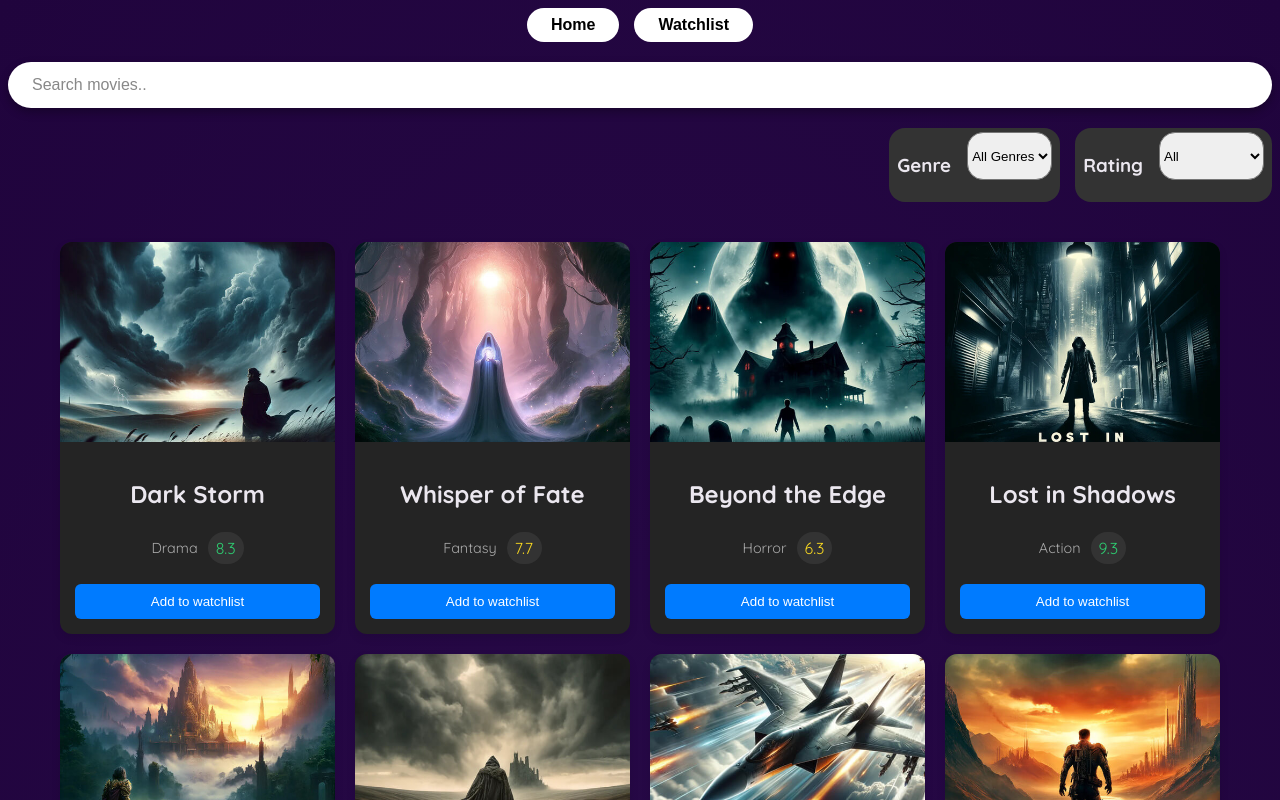
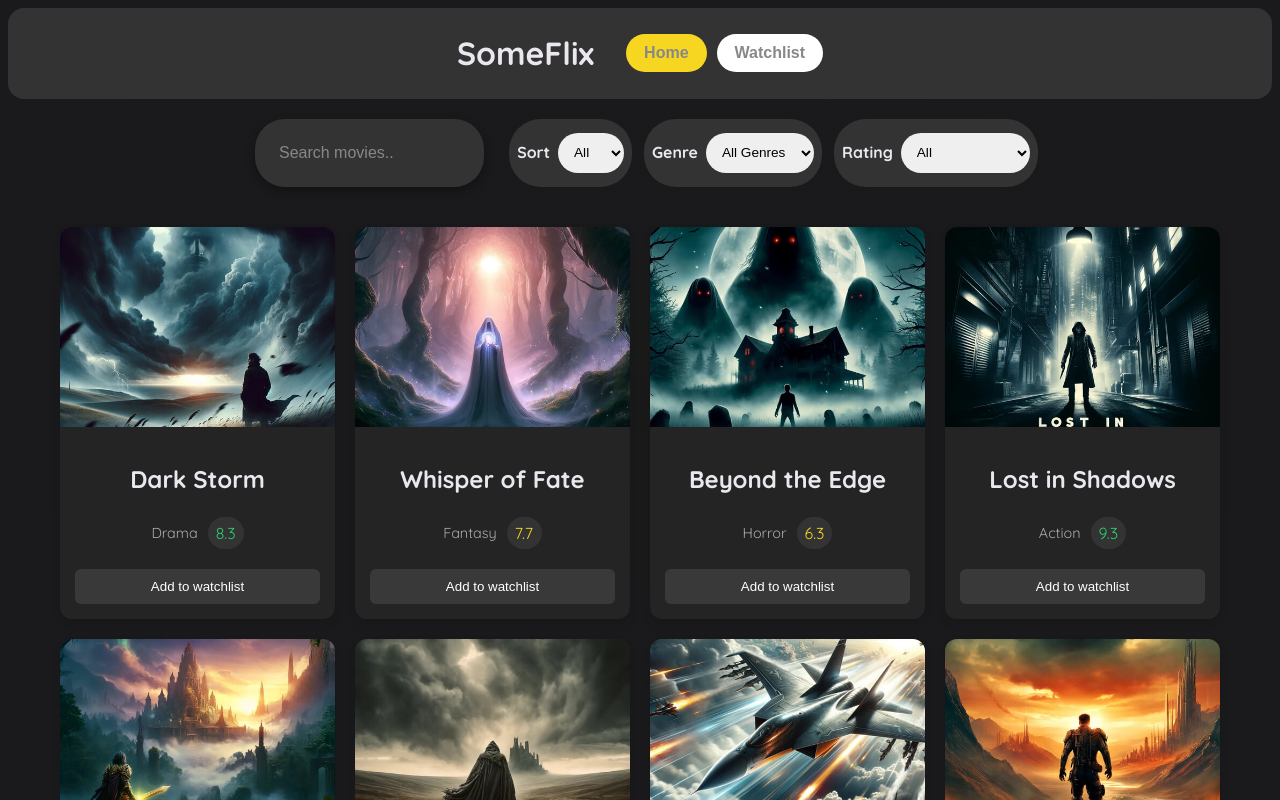
Before and after one commit to SBodescu/Movie-App, a React (Vite) app: page / in a window 1280 px wide. Shown: the top 800 px of the page. Built offline with nearby package versions, Linux system fonts and the light colour scheme.

Commit message:
feat:watchlist and error handling added

```diff
--- a/src/App.jsx
+++ b/src/App.jsx
@@ -2,32 +2,73 @@ import MovieCard from "./components/MovieCard/MovieCard";
 import MovieCardList from "./components/MovieCardList/MovieCardList";
 import SearchBar from "./components/SearchBar/SearchBar";
 import PageButtons from "./components/PageButtons/PageButtons";
-import { useState } from "react";
+import { useState, useEffect } from "react";
 import FilterButtons from "./components/FilterButtons/FilterButtons";
 
 
 function App() {
-  const [searchText, setSearchText] = useState('');
-  const [filterGenre, setFilterGenre] = useState('all');
-  const [filterRating, setFilterRating] = useState('all');
+  const [loaded, setLoaded] = useState(false);
+  const [data, setData] = useState([]);
+  const [filters, setFilters] = useState({
+    searchText: '',
+    genre: 'all',
+    rating: 'all',
+    sort: 'all'
+  });
+  const [view, setView] = useState('all');
+
+  useEffect(() => {
+    const fetchMovies = async () => {
+      try {
+        setLoaded(false);
+        const response = await fetch('/movies.json');
+        const movies = await response.json();
+        setData(movies);
+        setLoaded(true);
+      } catch (err) {
+        console.error('Error loading movies:', err);
+        setLoaded(true);
+      }
+    };
+
+    fetchMovies();
+  }, []);
+
+
+  const updateFilter = (key, value) => {
+    setFilters(prev => ({ ...prev, [key]: value }));
+  };
+
   return (
     <div className="app-container">
-      <PageButtons/>
+      {!loaded ? (
+        <div className="loading-container">Loading movies...</div>
+      ) : (
+        <>
+          <div className="nav-container">
+            <PageButtons onChangeView={setView} view={view} />
+          </div>
+          <div className="search-filters-container">
             <SearchBar
-        searchText = {searchText}
-        onSearchTextChange = {setSearchText}
+              searchText={filters.searchText}
+              onSearchTextChange={(value) => updateFilter('searchText', value)}
             />
             <FilterButtons
-        filterGenre = {filterGenre}
-        onFilterGenre = {setFilterGenre}
-        filterRating = {filterGenre}
-        onFilterRating = {setFilterRating}
+              filterSort={filters.sort}
+              onFilterSort={(value) => updateFilter('sort', value)}
+              filterGenre={filters.genre}
+              onFilterGenre={(value) => updateFilter('genre', value)}
+              filterRating={filters.rating}
+              onFilterRating={(value) => updateFilter('rating', value)}
             />
+          </div>
           <MovieCardList
-        searchText = {searchText}
-        filterGenre = {filterGenre}
-        filterRating = {filterRating}
+            data={data}
+            filters={filters}
+            view={view}
           />
+        </>
+      )}
     </div>
   );
 }
--- a/src/components/FilterButtons/FilterButtons.css
+++ b/src/components/FilterButtons/FilterButtons.css
@@ -1,20 +1,25 @@
 .filters-container {
     display: flex;
-    justify-content: flex-end;
-    gap: 15px;
+    justify-content: center;
+    gap: 0.75rem;
 }
 
 .pill-button{
     display: flex;
     flex-direction: row;
-    gap: 1rem;
+    align-items: center;
+    gap: 0.5rem;
     background-color: #333;
-    border-radius: 1rem;
-    padding: 4px 8px;
+    border-radius: 2rem;
+    padding: 6px 8px;
     min-width: 35px;
+    font-size: 0.85rem;
 }
 
 select{
-    border-radius: 1rem;
-    height: 3rem;
+    border-radius: 2rem;
+    height: 2.5rem;
+    padding: 0 0.75rem;
+    border: none;
+    font-size: 0.85rem;
 }
--- a/src/components/FilterButtons/FilterButtons.jsx
+++ b/src/components/FilterButtons/FilterButtons.jsx
@@ -1,8 +1,16 @@
 import "./FilterButtons.css"
 
-export default function FilterButtons({filterGenre, onFilterGenre, filterRating, onFilterRating}){
+export default function FilterButtons({filterGenre, onFilterGenre, filterRating, onFilterRating, filterSort, onFilterSort}){
     return(
         <div className="filters-container">
+            <div className="pill-button">
+                <h3>Sort</h3>
+                <select id="sorting" value={filterSort} onChange={(e)=>onFilterSort(e.target.value)}>
+                    <option value="all">All</option>
+                    <option value="ascending">A-Z</option>
+                    <option value="descending">Z-A</option>
+                </select>
+            </div>
             <div className="pill-button">
                 <h3>Genre</h3>
                 <select id="genre" value={filterGenre} onChange={(e)=>onFilterGenre(e.target.value)}>
@@ -22,6 +30,7 @@ export default function FilterButtons({filterGenre, onFilterGenre, filterRating,
                     <option value="gt8">greater than 8</option>
                 </select>
             </div>
+
         </div>
     );
 }
--- a/src/components/MovieCard/MovieCard.jsx
+++ b/src/components/MovieCard/MovieCard.jsx
@@ -1,6 +1,32 @@
 import "./MovieCard.css";
+import { addToWatchlist, removeFromWatchlist, isInWatchlist } from "../../utils/localstorage";
+import { useState, useEffect } from "react";
 
 export default function MovieCard(props){
+    const [isAdded, setIsAdded] = useState(false);
+
+    useEffect(() => {
+        setIsAdded(isInWatchlist(props.id));
+    }, [props.id]);
+
+    const handleWatchlistClick = () => {
+        const movieData = {
+            id: props.id,
+            title: props.title,
+            genre: props.genre,
+            rating: props.rating,
+            image: props.image
+        };
+
+        if (isAdded) {
+            removeFromWatchlist(props.id);
+            setIsAdded(false);
+        } else {
+            addToWatchlist(movieData);
+            setIsAdded(true);
+        }
+    };
+
     const ratingColor = parseFloat(props.rating) >= 8 ? '#2ecc71' : '#f6d621';
     return(
         <div className="card">
@@ -11,8 +37,15 @@ export default function MovieCard(props){
                     <span className="genre">{props.genre}</span>
                     <span className="rating" style = {{color:ratingColor}}>{props.rating}</span>
                 </div>
-
-                <button className="card-btn">Add to watchlist</button>
+                <button
+                    className="card-btn"
+                    onClick={handleWatchlistClick}
+                    style={{
+                        backgroundColor: isAdded ? '#f6d621' : '#393939'
+                    }}
+                >
+                    {isAdded ? 'Added to watchlist' : 'Add to watchlist'}
+                </button>
             </div>
         </div>
     );
--- a/src/components/MovieCardList/MovieCardList.jsx
+++ b/src/components/MovieCardList/MovieCardList.jsx
@@ -1,26 +1,52 @@
 import "./MovieCardList.css";
-import dataFile from "../../movies.json";
+//import dataFile from "../../movies.json";
 import MovieCard from "../MovieCard/MovieCard";
+import { getWatchlist } from '../../utils/localstorage';
+import filterAndSortMovies from '../../utils/filters';
 
-export default function MovieCardList({searchText=" ", filterGenre, filterRating }){
+export default function MovieCardList({data =[], filters = {}, view = 'all' }){
+    const { searchText = '', genre = 'all', rating = 'all', sort = 'all' } = filters;
     const getImageUrl = (name) => {
         return new URL(`../../assets/images/${name}`, import.meta.url).href;
     }
-    const filteredMovies = dataFile.filter((item) => {
-                    if (!item.title) return false;
-                    const matchesSearch = item.title.toLowerCase().includes(searchText.toLowerCase());
-                    const matchesGenre = filterGenre === "all" || item.genre.toLowerCase() === filterGenre.toLowerCase();
-                    let matchesRating = true;
-                    if (filterRating === "lt5") {matchesRating = item.rating < 5; console.log(matchesRating);}
-                    else if (filterRating === "b5a8") matchesRating = item.rating >= 5 && item.rating <= 8;
-                    else if (filterRating === "gt8") matchesRating = item.rating >8;
-                    return matchesSearch && matchesGenre && matchesRating;
-    })
+
+    if (!data || data.length === 0) {
+        return <div className="card-list-container">Loading movies...</div>;
+    }
+
+    const watchIds = view === 'watchlist' ? getWatchlist().map(m => m.id) : null;
+    const filteredMovies = filterAndSortMovies(data, {
+        searchText,
+        genre,
+        rating,
+        sort,
+        view,
+        watchIds
+    });
+
+    if (filteredMovies.length === 0) {
+        let errorMessage = "No movies found";
+
+        if (view === 'watchlist') {
+            errorMessage = "Your watchlist is empty. Add some movies to get started!";
+        } else if (searchText.trim() !== "") {
+            errorMessage = `No movies found matching "${searchText}"`;
+        } else if (genre !== "all" || rating !== "all") {
+            errorMessage = "No movies match your filters. Try adjusting your search criteria.";
+        }
+
+        return (
+            <div className="card-list-container">
+                <div className="no-results-message">{errorMessage}</div>
+            </div>
+        );
+    }
     return(
         <div className="card-list-container">
             {filteredMovies.map((item)=>
                 <MovieCard
                     key = {item.id}
+                    id = {item.id}
                     image = {getImageUrl(item.image)}
                     title = {item.title}
                     genre = {item.genre}
--- a/src/components/PageButtons/PageButtons.css
+++ b/src/components/PageButtons/PageButtons.css
@@ -1,15 +1,15 @@
 .page-buttons-container{
     display: flex;
     justify-content: center;
-    gap: 15px;
+    gap: 10px;
 }
 
 .nav-btn {
   background-color: white;
-  color: #000;
+  color: #888;
   border: none;
   border-radius: 20px;
-  padding: 8px 24px;
+  padding: 10px 18px;
   font-size: 1rem;
   font-weight: 600;
   cursor: pointer;
@@ -22,6 +22,15 @@
 }
 
 .nav-btn.active {
-  background-color: #fff;
+  background-color: #f6d621;
 
 }
+
+.nav-container{
+  display: flex;
+  flex-direction: row;
+  justify-content:center;
+  align-items: center;
+  gap: 2rem;
+  padding: 0 1rem;
+}
--- a/src/components/PageButtons/PageButtons.jsx
+++ b/src/components/PageButtons/PageButtons.jsx
@@ -1,10 +1,26 @@
 import "./PageButtons.css"
 
-export default function PageButtons(){
+export default function PageButtons({ onChangeView, view = 'all' }){
     return(
-        <div className="page-buttons-container">
-            <button className="nav-btn">Home</button>
-            <button className="nav-btn">Watchlist</button>
+        <div className="nav-container">
+            <div>
+                <h1>SomeFlix</h1>
+            </div>
+            <div className="page-buttons-container">
+                <button
+                    className={`nav-btn ${view === 'all' ? 'active' : ''}`}
+                    onClick={() => onChangeView && onChangeView('all')}
+                >
+                    Home
+                </button>
+                <button
+                    className={`nav-btn ${view === 'watchlist' ? 'active' : ''}`}
+                    onClick={() => onChangeView && onChangeView('watchlist')}
+                >
+                    Watchlist
+                </button>
+            </div>
         </div>
+
     );
 }
--- a/src/components/SearchBar/SearchBar.css
+++ b/src/components/SearchBar/SearchBar.css
@@ -5,14 +5,15 @@
 }
 
 .search-input {
-    width: 100%;
+    width: 90%;
+    max-width: 500px;
     padding: 14px 24px;
     border-radius: 30px;
     border: none;
     outline: none;
     font-size: 1rem;
-    background-color: white;
-    color: #333;
+    background-color:#333;
+    color: white;
     box-shadow: 0 4px 10px rgba(0,0,0,0.3);
 }
 
--- a/src/index.css
+++ b/src/index.css
@@ -9,144 +9,13 @@ html {
   line-height: 1.5;
 
   color: #ebe7ef;
-  background: radial-gradient(#280a48, #20043d);
+  background: radial-gradient(#19191a, #1a1a1d);
+  background-attachment: fixed;
 
   font-synthesis: none;
   text-rendering: optimizeLegibility;
-  -webkit-font-smoothing: antialiased;
-  -moz-osx-font-smoothing: grayscale;
-  -webkit-text-size-adjust: 100%;
-  min-height: 80rem;
-}
+  min-height: 100vh;
 
-header {
-  text-align: center;
-  margin: 3rem 0;
-}
-
-header img {
-  height: 5rem;
-  width: 10rem;
-  object-fit: cover;
-}
-
-header h1 {
-  margin: 0;
-  font-family: "Roboto Condensed", sans-serif;
-  font-size: 5rem;
-  background: linear-gradient(40deg, #ea00ff, #ea00ff, #03d5ff, #03d5ff);
-  -webkit-background-clip: text;
-  -webkit-text-fill-color: transparent;
-  filter: drop-shadow(0 2px 8px rgba(0, 0, 0, 0.5));
-}
-
-header p {
-  margin: 0;
-  font-size: 1.25rem;
-  color: #8964b0;
-  font-family: "Roboto Condensed", sans-serif;
-}
-
-main {
-  width: 90%;
-  max-width: 50rem;
-  margin: auto;
-}
-
-#core-concepts {
-  padding: 2rem;
-  border-radius: 6px;
-  background-color: #140524;
-  box-shadow: 0 2px 8px rgba(0, 0, 0, 0.4);
-}
-
-main h2 {
-  text-align: center;
-  font-family: "Roboto Condensed", sans-serif;
-  margin: 0 0 1.5rem 0;
-  color: #a18aba;
-}
-
-#core-concepts ul {
-  list-style: none;
-  padding: 0;
-  margin: 0;
-  display: flex;
-  gap: 2rem;
-  flex-wrap: wrap;
-  justify-content: center;
-}
-
-#core-concepts li {
-  width: 10rem;
-  text-align: center;
-}
-
-#core-concepts li img {
-  height: 4rem;
-  width: 6rem;
-  object-fit: cover;
-}
-
-#core-concepts li h3 {
-  margin: 0.5rem 0;
-}
-
-#core-concepts li p {
-  font-size: 0.9rem;
-}
-
-#examples {
-  margin: 3rem auto;
-}
-
-#examples h2 {
-  text-align: left;
-}
-
-#examples menu {
-  margin: 1rem 0;
-  padding: 0;
-  display: flex;
-  gap: 0.5rem;
-  list-style: none;
-}
-
-#examples menu button {
-  padding: 0.5rem 1rem;
-  border: none;
-  border-radius: 6px;
-  background-color: transparent;
-  color: #a18aba;
-  font-family: "Roboto Condensed", sans-serif;
-  font-size: 1rem;
-  cursor: pointer;
-  transition: all 0.2s ease-in-out;
-}
-
-#examples menu button:hover {
-  background-color: #1b082f;
-  color: #ebe7ef;
-}
-
-#examples menu button.active {
-  background-color: #7925d3;
-  color: #ebe7ef;
-}
-
-#tab-content {
-  padding: 1rem;
-  border-radius: 6px;
-  background-color: #2f1d43;
-  box-shadow: 0 2px 8px rgba(0, 0, 0, 0.3);
-}
-
-#tab-content h3 {
-  margin: 0;
-}
-
-#tab-content code {
-  font-size: 1rem;
 }
 
 .app-container{
@@ -154,3 +23,24 @@ main h2 {
     flex-direction: column;
     gap: 20px;
 }
+
+.search-filters-container{
+  display: flex;
+  flex-direction: row;
+  justify-content: center;
+  gap: 0.75rem;
+}
+
+.loading-container {
+  display: flex;
+  justify-content: center;
+  align-items: center;
+  min-height: 50vh;
+  font-size: 1.2rem;
+  color: white;
+}
+
+.nav-container{
+  background-color: #333;
+  border-radius: 1rem;
+}
--- /dev/null
+++ b/src/utils/filters.js
@@ -0,0 +1,40 @@
+export default function filterAndSortMovies(movies, { searchText, genre, rating, sort, view, watchIds }) {
+    return movies
+        .filter((item) => {
+            if (view === 'watchlist' && (!watchIds || !watchIds.includes(item.id))) return false;
+            if (!item.title) return false;
+
+            const matchesSearch = item.title.toLowerCase().includes(searchText.toLowerCase());
+            const matchesGenre = genre === "all" || item.genre.toLowerCase() === genre.toLowerCase();
+
+            let matchesRating = true;
+            switch (rating) {
+                case "lt5":
+                    matchesRating = item.rating < 5;
+                    break;
+                case "b5a8":
+                    matchesRating = item.rating >= 5 && item.rating <= 8;
+                    break;
+                case "gt8":
+                    matchesRating = item.rating > 8;
+                    break;
+                case "all":
+                default:
+                    matchesRating = true;
+                    break;
+            }
+
+            return matchesSearch && matchesGenre && matchesRating;
+        })
+        .sort((a, b) => {
+            switch (sort) {
+                case "ascending":
+                    return a.title.localeCompare(b.title);
+                case "descending":
+                    return b.title.localeCompare(a.title);
+                case "all":
+                default:
+                    return 0;
+            }
+        });
+}
--- /dev/null
+++ b/src/utils/localstorage.js
@@ -0,0 +1,27 @@
+function getWatchlist() {
+    const data = localStorage.getItem('watchlist');
+    return data ? JSON.parse(data) : [];
+}
+
+function addToWatchlist(movie) {
+    const watchlist = getWatchlist();
+    if (!watchlist.find(item => item.id === movie.id)) {
+        watchlist.push(movie);
+        localStorage.setItem('watchlist', JSON.stringify(watchlist));
+    }
+    return watchlist;
+}
+
+function removeFromWatchlist(movieId) {
+    const watchlist = getWatchlist();
+    const filtered = watchlist.filter(item => item.id !== movieId);
+    localStorage.setItem('watchlist', JSON.stringify(filtered));
+    return filtered;
+}
+
+function isInWatchlist(movieId) {
+    const watchlist = getWatchlist();
+    return watchlist.some(item => item.id === movieId);
+}
+
+export { getWatchlist, addToWatchlist, removeFromWatchlist, isInWatchlist };
```
Also changed, not shown: public/movies.json (renamed from src/movies.json). Lines whose indentation alone changed are shown as unchanged.
